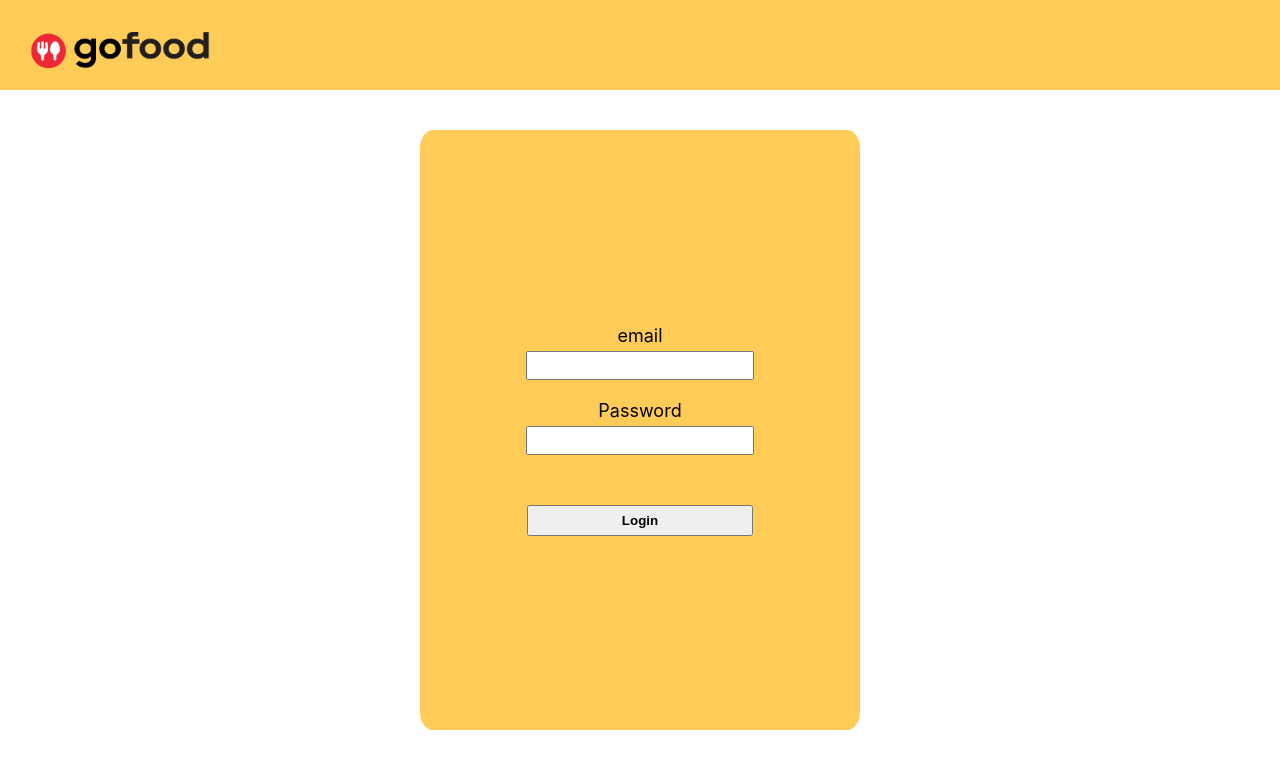
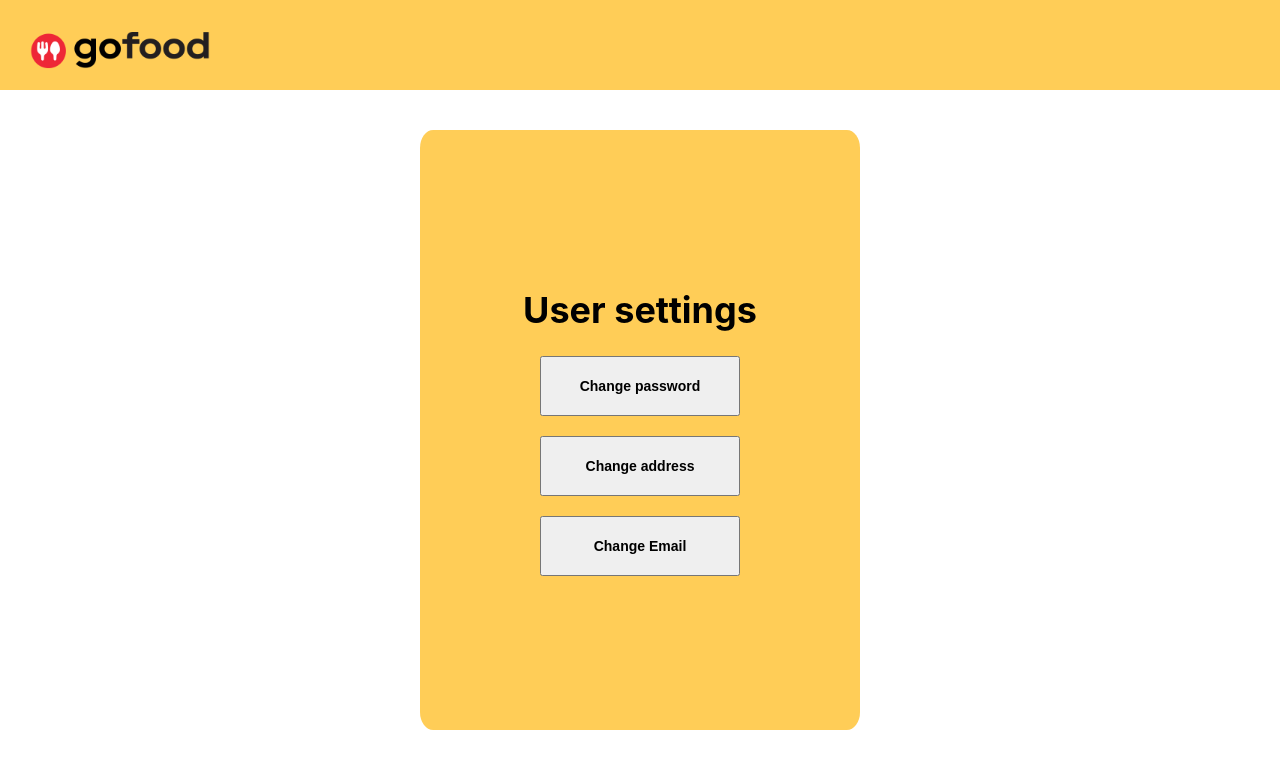
Before and after one commit to wenghaishi/food-delivery-app, a React (Vite) app: page /user in a window 1280 px wide. Shown: the top 768 px of the page. Built offline with nearby package versions, Linux system fonts and the light colour scheme.

Commit message:
created basket

```diff
--- a/src/App.jsx
+++ b/src/App.jsx
@@ -4,6 +4,8 @@ import Header from './components/Header'
 import Login from './components/Login/Login'
 import Card from './components/Card'
 import {  Link, Routes, Route } from "react-router-dom";
+import User from './components/User/User.jsx'
+import Basket from './components/Basket/Basket'
 
 
 const restuarant = [
@@ -150,13 +152,16 @@ function App() {
 
 
   const loginHandler = () => {
+    localStorage.setItem('loggedIn' , '1')
     setLoggedIn(true)
   }
 
 
   return (
-    <div>
+    <>
     <Header logout={logoutHandler} loggedIn={loggedIn}/>
+    <Routes>
+        <Route path='/' element={<>
             {loggedIn === false && <Login login={loginHandler}/>}
             {
                 loggedIn === true &&
@@ -167,8 +172,12 @@ function App() {
                 description={restuarant.description} key={restuarant.id}/>))}
                 </div>
             </div>
-      }
-    </div>
+            }</>}
+        />
+        <Route path='/user' element={<User/>}/>
+        <Route path='basket' element={<Basket/>}/>
+      </Routes>
+    </>
 
   )
 }
--- /dev/null
+++ b/src/components/Basket/Basket.jsx
@@ -0,0 +1,9 @@
+import React from 'react'
+
+function Basket() {
+  return (
+    <div>Basket</div>
+  )
+}
+
+export default Basket
--- a/src/components/Header.jsx
+++ b/src/components/Header.jsx
@@ -12,13 +12,11 @@ function Header(props) {
         <Link to="/"><img src="src/assets/logo.png" className='header-img'/></Link>
         {props.loggedIn === true &&
             <div className='basket-container'>
-              <button onClick={props.logout} className='logout-button'>Logout</button>
+              <Link to="/"><button onClick={props.logout} className='logout-button'>Logout</button></Link>
               <Link to='user'><FaUserAlt className='logo-basket'/> </Link>
-              <MdShoppingBasket className='logo-basket'/>
+              <Link to='basket'><MdShoppingBasket className='logo-basket'/> </Link>
             </div>
         }
-
-
     </div>
 
 
--- /dev/null
+++ b/src/components/User/User.css
@@ -0,0 +1,25 @@
+.user-container {
+    justify-content: center;
+    display: flex;
+}
+
+.user-main {
+    display: flex;
+    flex-direction: column;
+    width: 440px;
+    height: 600px;
+    background-color: rgb(255, 205, 87);
+    justify-content: center;
+    align-items: center;
+    border-radius: 3%;
+    margin-top: 40px;
+    font-size: large;
+}
+
+.user-button {
+    padding: 20px;
+    margin-bottom: 20px;
+    width: 200px;
+    font-weight: bold;
+    font-size: 14px;
+}
--- a/src/components/User/User.jsx
+++ b/src/components/User/User.jsx
@@ -1,11 +1,16 @@
 import React from 'react'
+import './User.css'
 
 
 function User() {
   return (
-    <div>
-        <h1>sdlsadlada</h1>
-        <p>sadasdasda</p>
+    <div className='user-container'>
+        <div className='user-main'>
+          <h1>User settings</h1>
+          <button className='user-button'>Change password</button>
+          <button className='user-button'>Change address</button>
+          <button className='user-button'>Change Email</button>
+        </div>
     </div>
   )
 }
```
Lines whose indentation alone changed are shown as unchanged.
